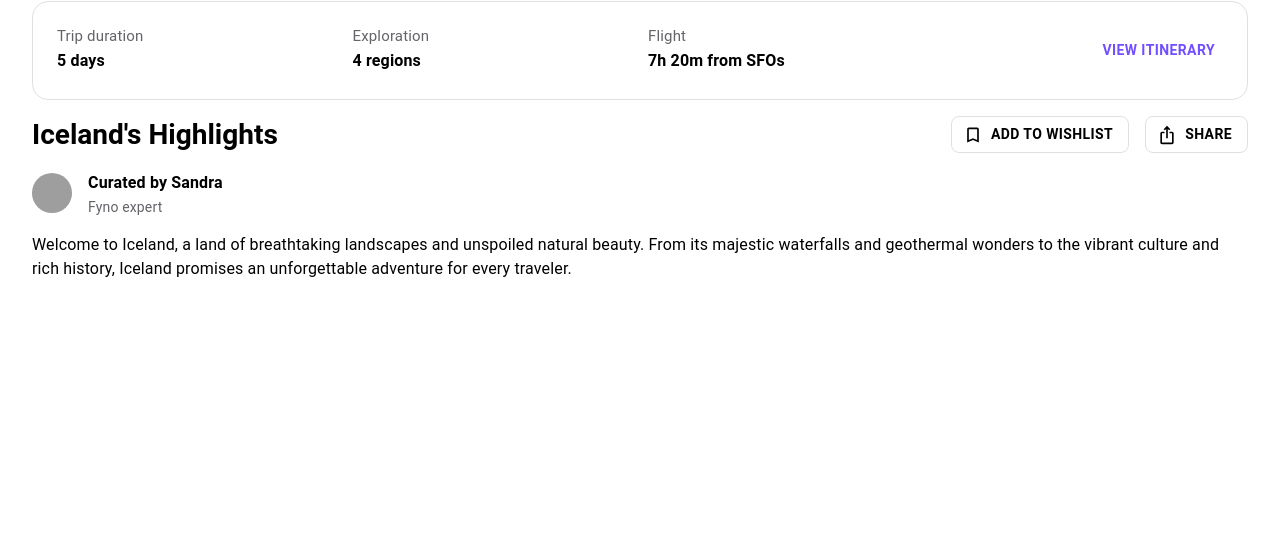
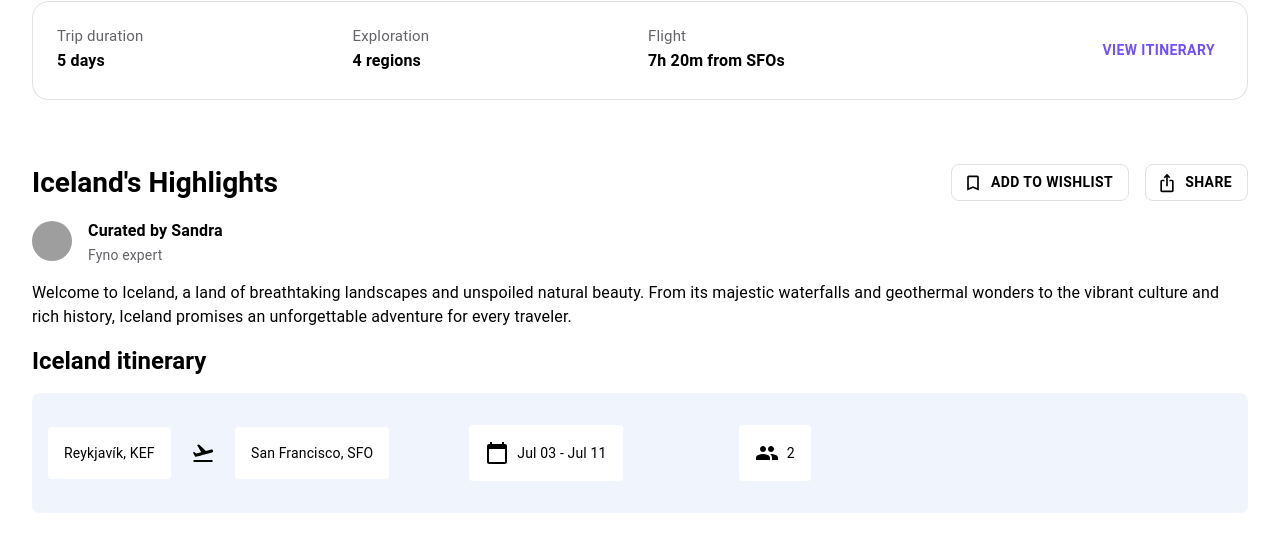
Before and after one commit to rhrynko-intellias/journey-website, a React (Create React App) app: page / in a window 1280 px wide. Shown: the part 566-1108 px from the top of the page. Before the commit the page ends 895 px from the top, so only its background shows below. Built offline with nearby package versions, Linux system fonts and the light colour scheme; grey boxes are pictures that could not be loaded.

Commit message:
Added Iceland Itinerary

```diff
--- a/src/iceland-highlight/IcelandHighLights.tsx
+++ b/src/iceland-highlight/IcelandHighLights.tsx
@@ -3,10 +3,11 @@ import TurnedInNotIcon from '@mui/icons-material/TurnedInNot';
 import IosShareIcon from '@mui/icons-material/IosShare';
 
 import { ActionButton } from "../components/ActionButton";
+import { IcelandItinerary } from "./components/IcelandItinerary";
 
 export const IcelandHighLights = () => {
   return (
-    <Box mt={2}>
+    <Box mt={8}>
       <Stack direction="row" justifyContent="space-between" alignItems="center">
         <Typography
           variant="h5"
@@ -44,6 +45,7 @@ export const IcelandHighLights = () => {
           Iceland promises an unforgettable adventure for every traveler.
         </Typography>
       </Box>
+      <IcelandItinerary />
     </Box>
   )
 };
--- /dev/null
+++ b/src/iceland-highlight/components/IcelandItinerary.tsx
@@ -0,0 +1,52 @@
+import { Box, Typography, Grid, Stack, styled } from '@mui/material';
+import FlightTakeoffIcon from '@mui/icons-material/FlightTakeoff';
+import CalendarTodayIcon from '@mui/icons-material/CalendarToday';
+import PeopleIcon from '@mui/icons-material/People';
+
+export const IcelandItinerary = () => {
+  return (
+    <Stack>
+      <Typography variant="h5" fontWeight="600" mb={2}>
+        Iceland itinerary
+      </Typography>
+
+      <OuterBox>
+        <Grid container spacing={2} alignItems="center" columnSpacing={10}>
+          <Grid item xs={12} md={4} display="flex" justifyContent="space-between" alignItems="center">
+            <StyledBox>
+              <Typography variant="body2">Reykjavík, KEF</Typography>
+            </StyledBox>
+            <FlightTakeoffIcon />
+            <StyledBox>
+              <Typography variant="body2">San Francisco, SFO</Typography>
+            </StyledBox>
+          </Grid>
+          <Grid item xs={12} md={4} display="flex" justifyContent="space-between" alignItems="center">
+            <StyledBox>
+              <CalendarTodayIcon />
+              <Typography variant="body2" ml={1}>Jul 03 - Jul 11</Typography>
+            </StyledBox>
+            <StyledBox>
+              <PeopleIcon />
+              <Typography variant="body2" ml={1}>2</Typography>
+            </StyledBox>
+          </Grid>
+        </Grid>
+      </OuterBox>
+    </Stack>
+  );
+};
+
+const StyledBox = styled(Box)(({ theme }) => ({
+  padding: theme.spacing(2),
+  backgroundColor: 'white',
+  borderRadius: theme.shape.borderRadius,
+  display: 'flex',
+  alignItems: 'center',
+}));
+
+const OuterBox = styled(Box)(({ theme }) => ({
+  padding: theme.spacing(4, 2),
+  borderRadius: theme.shape.borderRadius * 2,
+  backgroundColor: 'rgba(240, 244, 253, 1)',
+}));
```
